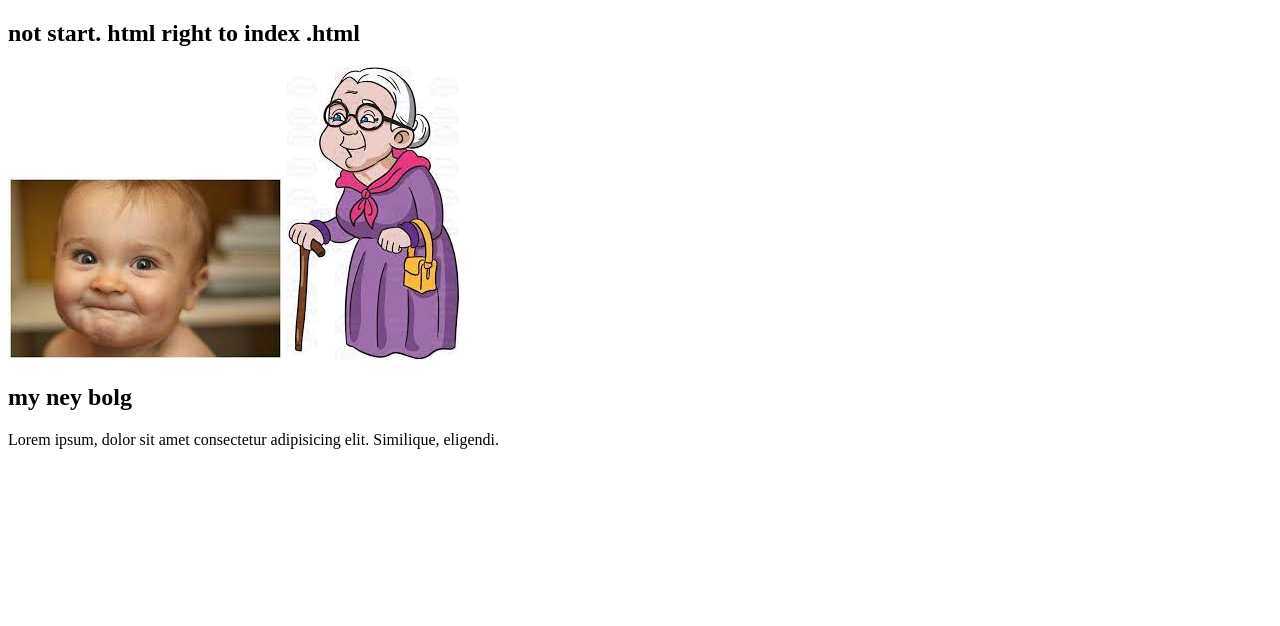
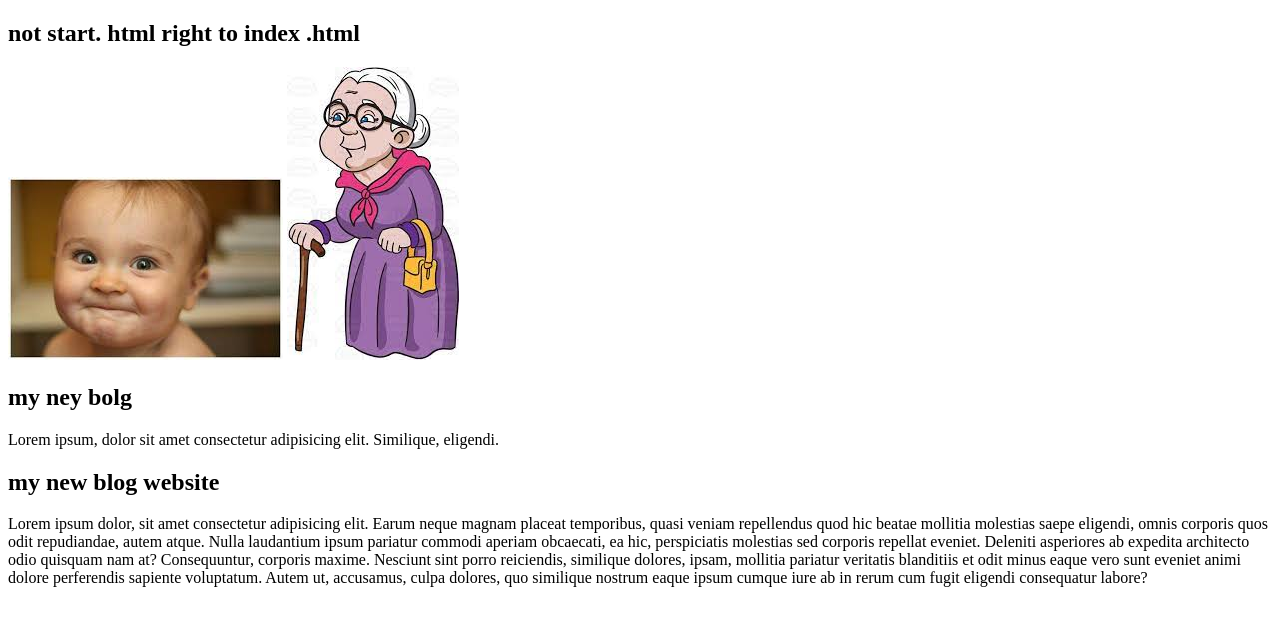
Before and after one commit to MoklesurRohoman/my-third-repo, a plain HTML site: page index.html in a window 1280 px wide. Drawn offline with Linux system fonts and the light colour scheme.

Commit message:
blog-add

```diff
--- a/index.html
+++ b/index.html
@@ -14,5 +14,7 @@
         <h2>my ney bolg</h2>
         <p>Lorem ipsum, dolor sit amet consectetur adipisicing elit. Similique, eligendi.</p>
     </div>
+    <h2>my new blog website</h2>
+    <p>Lorem ipsum dolor, sit amet consectetur adipisicing elit. Earum neque magnam placeat temporibus, quasi veniam repellendus quod hic beatae mollitia molestias saepe eligendi, omnis corporis quos odit repudiandae, autem atque. Nulla laudantium ipsum pariatur commodi aperiam obcaecati, ea hic, perspiciatis molestias sed corporis repellat eveniet. Deleniti asperiores ab expedita architecto odio quisquam nam at? Consequuntur, corporis maxime. Nesciunt sint porro reiciendis, similique dolores, ipsam, mollitia pariatur veritatis blanditiis et odit minus eaque vero sunt eveniet animi dolore perferendis sapiente voluptatum. Autem ut, accusamus, culpa dolores, quo similique nostrum eaque ipsum cumque iure ab in rerum cum fugit eligendi consequatur labore?</p>
 </body>
 </html>
```
